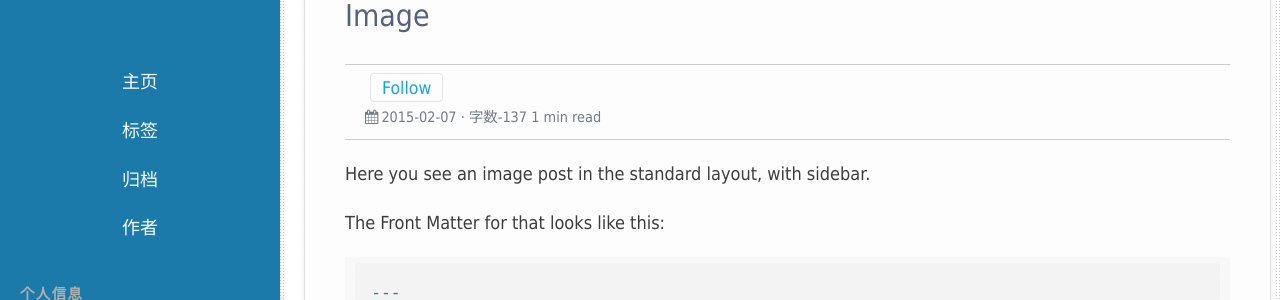
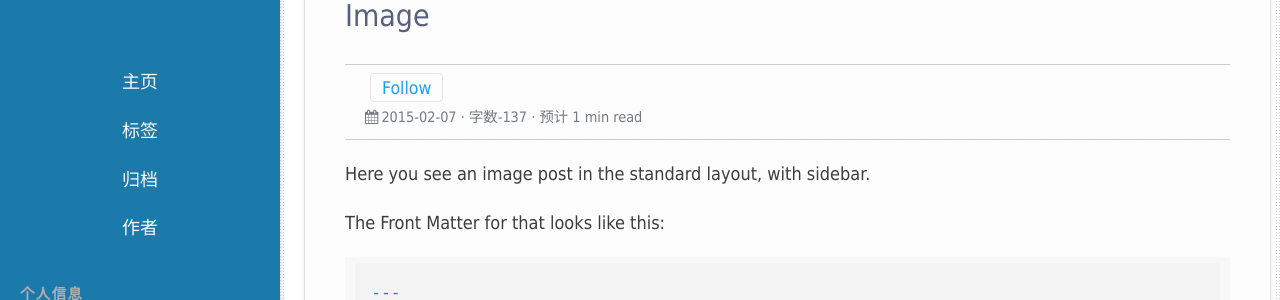
Before and after one commit to nengwuzhi/nengwuzhi.github.ioce, a Jekyll site: the page built from _posts/2015-02-07-img.md, in a window 1280 px wide and 900 px high. Shown: the part 225-525 px from the top of the window. Built offline with Jekyll 4.4.1, drawn with Linux system fonts in a browser that asks for light colours; nearby versions of some CDN libraries.

Commit message:
Update post.html

```diff
--- a/_layouts/post.html
+++ b/_layouts/post.html
@@ -28,7 +28,7 @@ layout: default
                         <img class="rounded-circle" src="/{{author.avatar}}" alt="{{author.name}}" width="70"/>
                         {% endif %}
 						<small class="ml-3">{{ author.name }} <span><a target="_blank" href="{{ author.twitter }}" class="btn btn-outline-success btn-sm btn-round ml-1">Follow</a></span>
-                            <span class="text-muted d-block mt-1"><i class="fa fa-calendar"></i>{{ page.date | date: "%F" }} · 字数-{{ content | strip_html | strip_newlines | split: "" | size }}{% include meta-read-time.html %}</span>
+                            <span class="text-muted d-block mt-1"><i class="fa fa-calendar"></i>{{ page.date | date: "%F" }} · 字数-{{ content | strip_html | strip_newlines | split: "" | size }} · 预计{% include meta-read-time.html %}</span>
 						</small>
                         </div>
                         {% if page.type == "standard" %}
```
